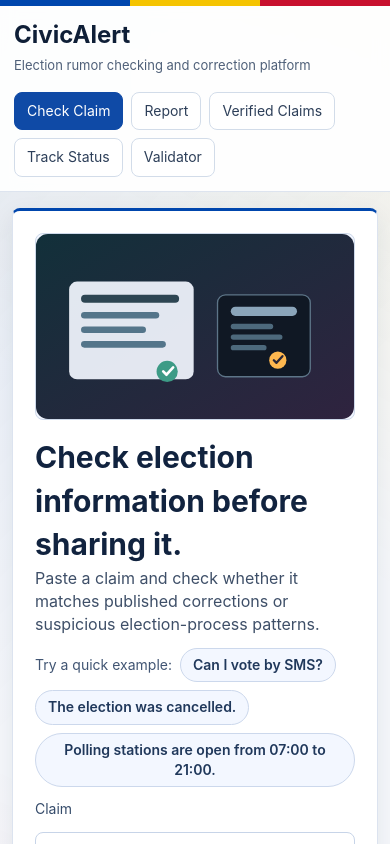
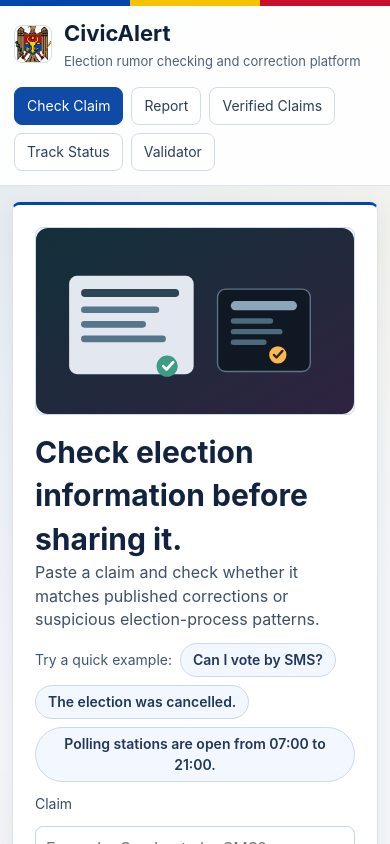
Before and after one commit to denis2224-dev/Civic-Alert, an Angular app in the folder frontend-angular/: page / in a window 390 px wide. Shown: the top 844 px of the page. Built offline with nearby package versions, Linux system fonts and the light colour scheme.

Commit message:
Add custom header logo branding

```diff
--- a/frontend-angular/src/app/app.html
+++ b/frontend-angular/src/app/app.html
@@ -1,8 +1,11 @@
 <div class="shell">
   <header class="topbar">
     <div class="brand">
-      <h1>{{ title }}</h1>
-      <span>Election rumor checking and correction platform</span>
+      <img class="brand-logo" src="/images/civicalert-logo.png" alt="CivicAlert logo" />
+      <div class="brand-text">
+        <h1>{{ title }}</h1>
+        <span>Election rumor checking and correction platform</span>
+      </div>
     </div>
 
     <nav>
--- a/frontend-angular/src/app/app.scss
+++ b/frontend-angular/src/app/app.scss
@@ -37,6 +37,27 @@
   position: sticky;
   top: 0;
   z-index: 20;
+}
+
+.brand {
+  display: flex;
+  align-items: center;
+  gap: 12px;
+}
+
+.brand-logo {
+  width: 44px;
+  height: 44px;
+  border-radius: 8px;
+  border: 1px solid #d3deee;
+  object-fit: cover;
+  background: #ffffff;
+}
+
+.brand-text {
+  display: flex;
+  flex-direction: column;
+  gap: 2px;
 }
 
 .brand h1 {
@@ -91,6 +112,15 @@ main {
     padding: 18px 14px 14px;
   }
 
+  .brand-logo {
+    width: 38px;
+    height: 38px;
+  }
+
+  .brand h1 {
+    font-size: 22px;
+  }
+
   main {
     padding: 16px 12px 28px;
   }
```
Also changed, not shown: frontend-angular/public/images/civicalert-logo.png (added).
